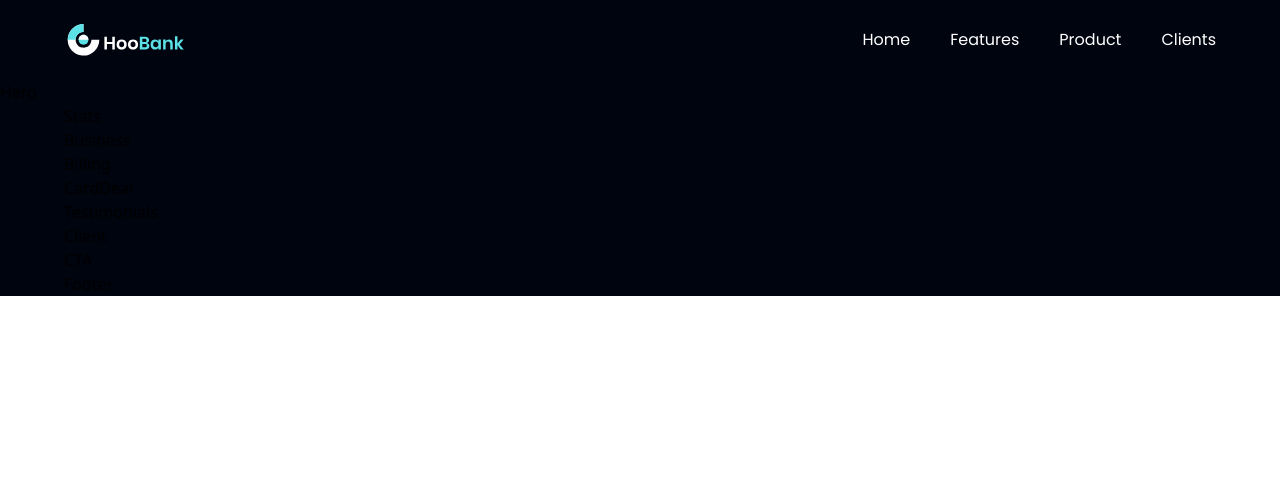
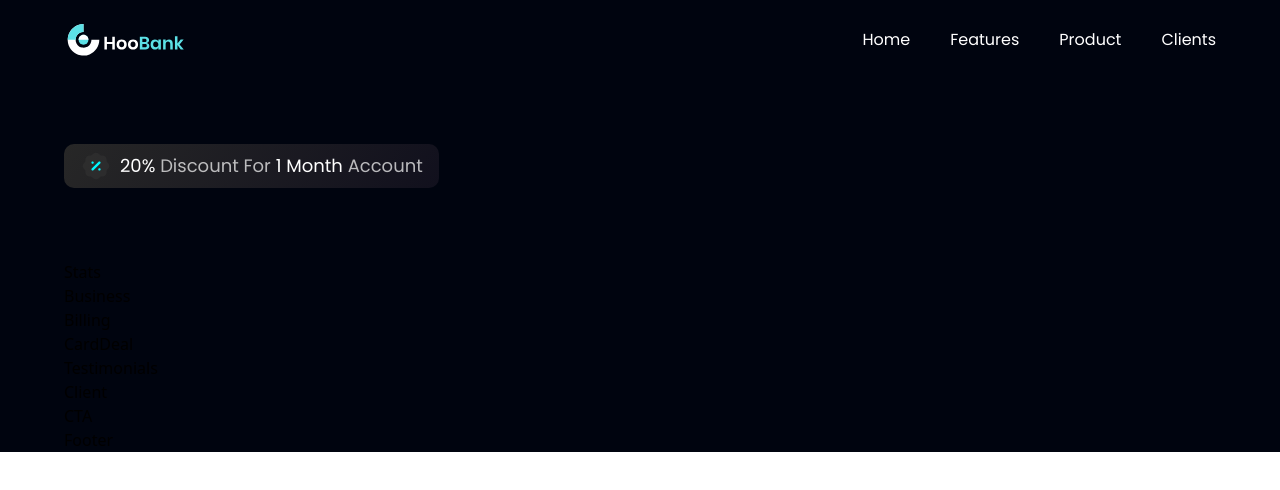
Before and after one commit to ricardovaltierra/bank_template_app, a React (Vite) app: page / in a window 1280 px wide. Shown: the top 490 px of the page. Built offline with nearby package versions, Linux system fonts and the light colour scheme.

Commit message:
Set home section with discount badge

```diff
--- a/src/components/Hero.jsx
+++ b/src/components/Hero.jsx
@@ -1,11 +1,18 @@
-import React from 'react'
+import styles from '../style';
+import { discount, robot } from '../assets';
 
-const Hero = () => {
-  return (
-    <div>
-      Hero
+const Hero = () => (
+  <section id="home" className={`flex md:flex-row flex-col ${styles.paddingY}`}>
+    <div className={`flex-1 ${styles.flexStart} flex-col xl:px-0 sm:px-16 px-6`}>
+      <div className="flex flex-row  items-center py-[6px] px-4 bg-discount-gradient rounded-[10px] mb-2">
+        <img src={discount} alt="discount" className='w-[32px] h-[32px]' />
+        <p className={`${styles.paragraph} ml-2`}>
+          <span className="text-white">20%</span> Discount For {" "}
+          <span className="text-white">1 Month</span> Account
+        </p>
+      </div>
     </div>
-  )
-}
+  </section>
+)
 
 export default Hero
```
